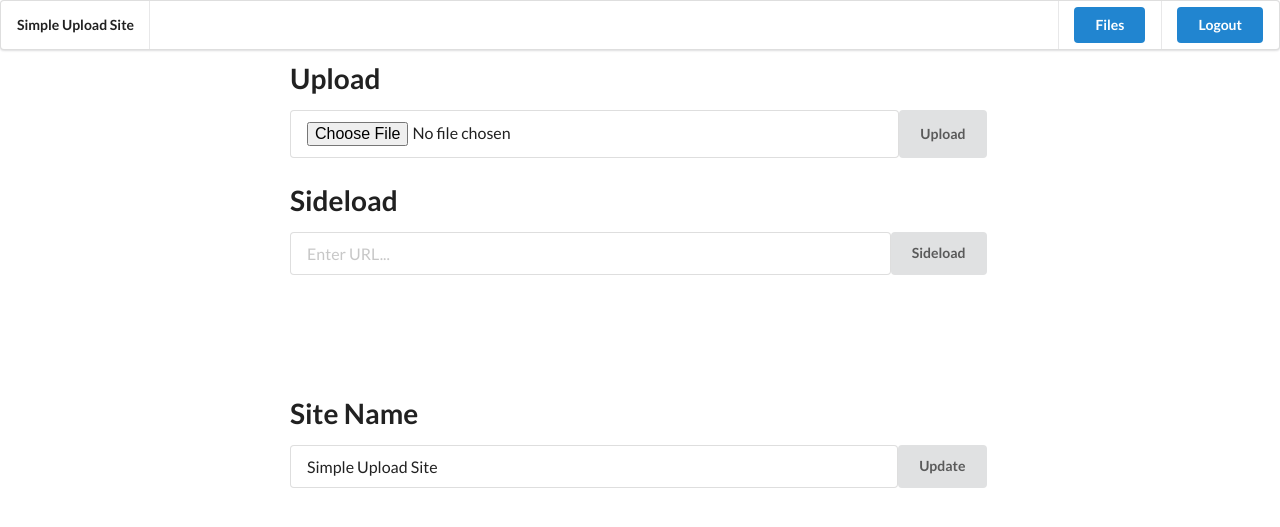
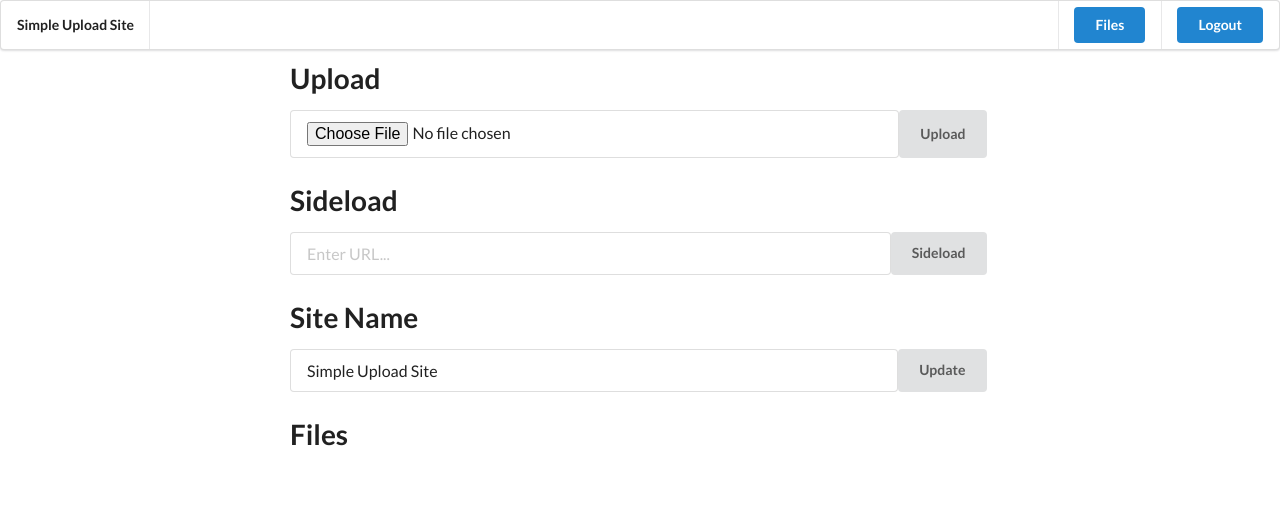
Before and after one commit to beatles1/Simple-Upload-Site, a PHP site: page /a in a window 1280 px wide. Shown: the top 527 px of the page. Run offline with PHP 8.4, Linux system fonts and the light colour scheme; the visitor is signed in with stand-in values (Sample User, id 1); some libraries are stand-ins or nearby versions.

Commit message:
Add file listing to admin

```diff
--- a/src/a/admin.php
+++ b/src/a/admin.php
@@ -1,4 +1,6 @@
 <?php
+	include_once('../lib/funcs.php');
+
 	$uploadMessage = false;
 	$urlMessage = false;
 	$nameMessage = false;
@@ -95,11 +97,6 @@
 				}
 			?>
 
-			<br />
-			<br />
-			<br />
-			<br />
-
 			<h1 class="ui header">		<!-- SITE NAME -->
 				Site Name
 			</h1>
@@ -115,6 +112,38 @@
 				}
 			?>
 
+			<h1 class="ui header">		<!-- FILES -->
+				Files
+			</h1>
+
+			<div class="ui middle aligned divided list">
+
+				<?php
+					if ($handle = opendir('../')) {
+						while (false !== ($entry = readdir($handle))) {
+							if (substr($entry, 0, 1) != "." && substr($entry, -4) != ".php" && $entry != "a" && $entry != "lib") {
+								echo '<div class="item">';
+								echo '<div class="right floated content"><a class="ui button" href="../' . $entry . '">Download</a></div>';
+								echo '<i class="icon file ';
+								$ext = pathinfo('../' . $entry, PATHINFO_EXTENSION);
+								if (array_key_exists($ext, $fileicons)) {
+									echo $fileicons[$ext];
+								} else {
+									echo $fileicons['default'];
+								}
+								echo ' outline big left floated"></i> ';
+								echo '<div class="content">';
+								echo '<div class="header"><a href="../' . $entry . '">' . $entry . '</a></div>';
+								echo '<div class="description">' . formatbytes(filesize('../' . $entry), 1) . '</div>';
+								echo '</div></div>';
+							}
+						}
+						closedir($handle);
+					}
+				?>
+
+			</div>
+
 		</div>
 	</body>
 </html>
```
